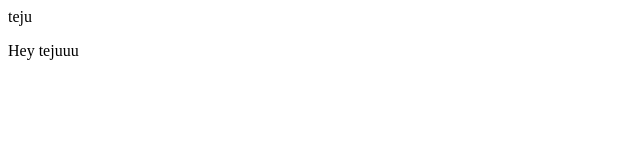
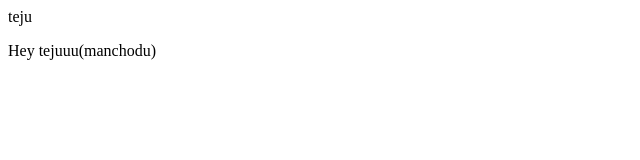
Before and after one commit to Vijay286-sket/hello-git, a plain HTML site: page index.html in a window 1280 px wide. Shown: the full height of the page, 0-640 px from the left. Drawn offline with Linux system fonts and the light colour scheme.

Commit message:
Add new line

```diff
--- a/index.html
+++ b/index.html
@@ -1,2 +1,2 @@
 <p> teju</p>
-<p>Hey tejuuu</p>
+<p>Hey tejuuu(manchodu)</p>
```
